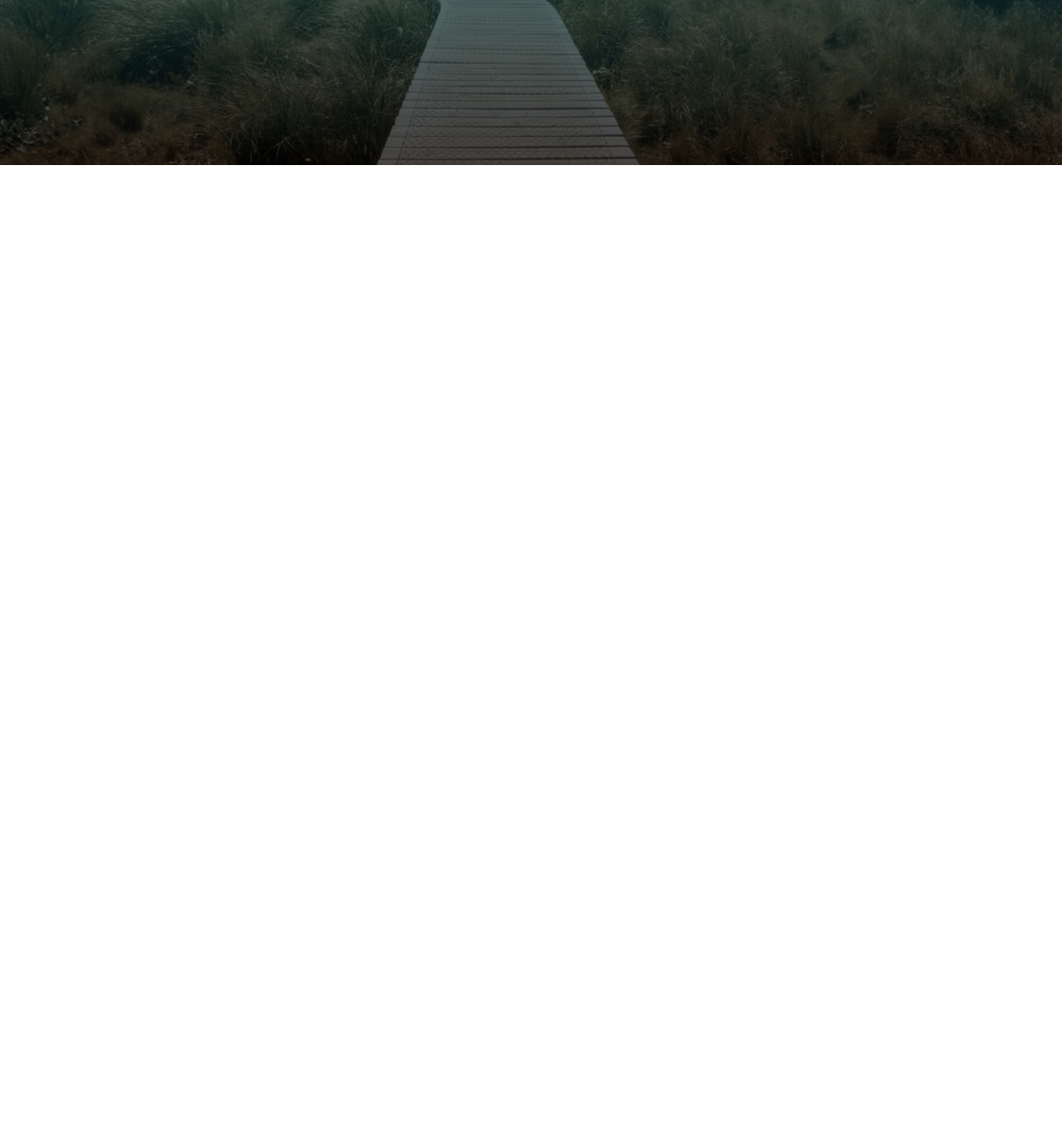
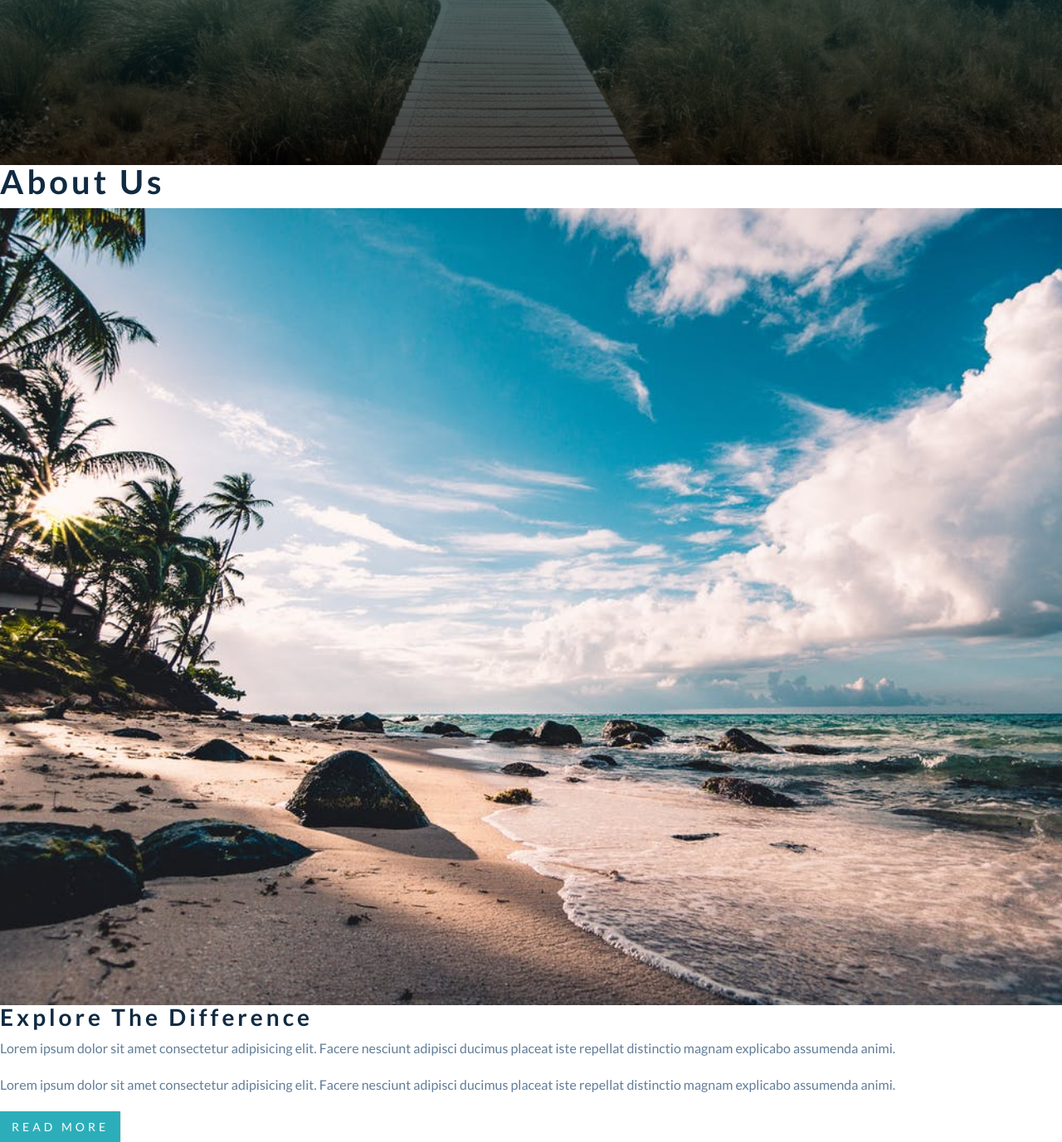
Before and after one commit to DarrickFauvel/backroads-tour-company-html-css, a plain HTML site: page index.html in a window 1280 px wide. Shown: the part 601-1978 px from the top of the page at 83% size. Before the commit the page ends 800 px from the top, so only its background shows below. Drawn offline with Linux system fonts and the light colour scheme.

Commit message:
Create About structure

```diff
--- a/index.html
+++ b/index.html
@@ -38,6 +38,40 @@
     <!-- header END -->
 
     <!-- about START -->
+    <section class="section" id="about">
+      <!-- title START -->
+      <div class="section-title">
+        <h2>about <span>us</span></h2>
+      </div>
+      <!-- title END -->
+
+      <div class="section-center about-center">
+        <!-- about img wrapper -->
+        <article class="about-img">
+          <img
+            src="./images/about.jpeg"
+            class="about-photo"
+            alt="awesome beach"
+          />
+        </article>
+
+        <!-- about info -->
+        <article class="about-info">
+          <h3>explore the difference</h3>
+          <p>
+            Lorem ipsum dolor sit amet consectetur adipisicing elit. Facere
+            nesciunt adipisci ducimus placeat iste repellat distinctio magnam
+            explicabo assumenda animi.
+          </p>
+          <p>
+            Lorem ipsum dolor sit amet consectetur adipisicing elit. Facere
+            nesciunt adipisci ducimus placeat iste repellat distinctio magnam
+            explicabo assumenda animi.
+          </p>
+          <a href="#" class="btn">read more</a>
+        </article>
+      </div>
+    </section>
     <!-- about END -->
 
     <!-- services START -->
```
